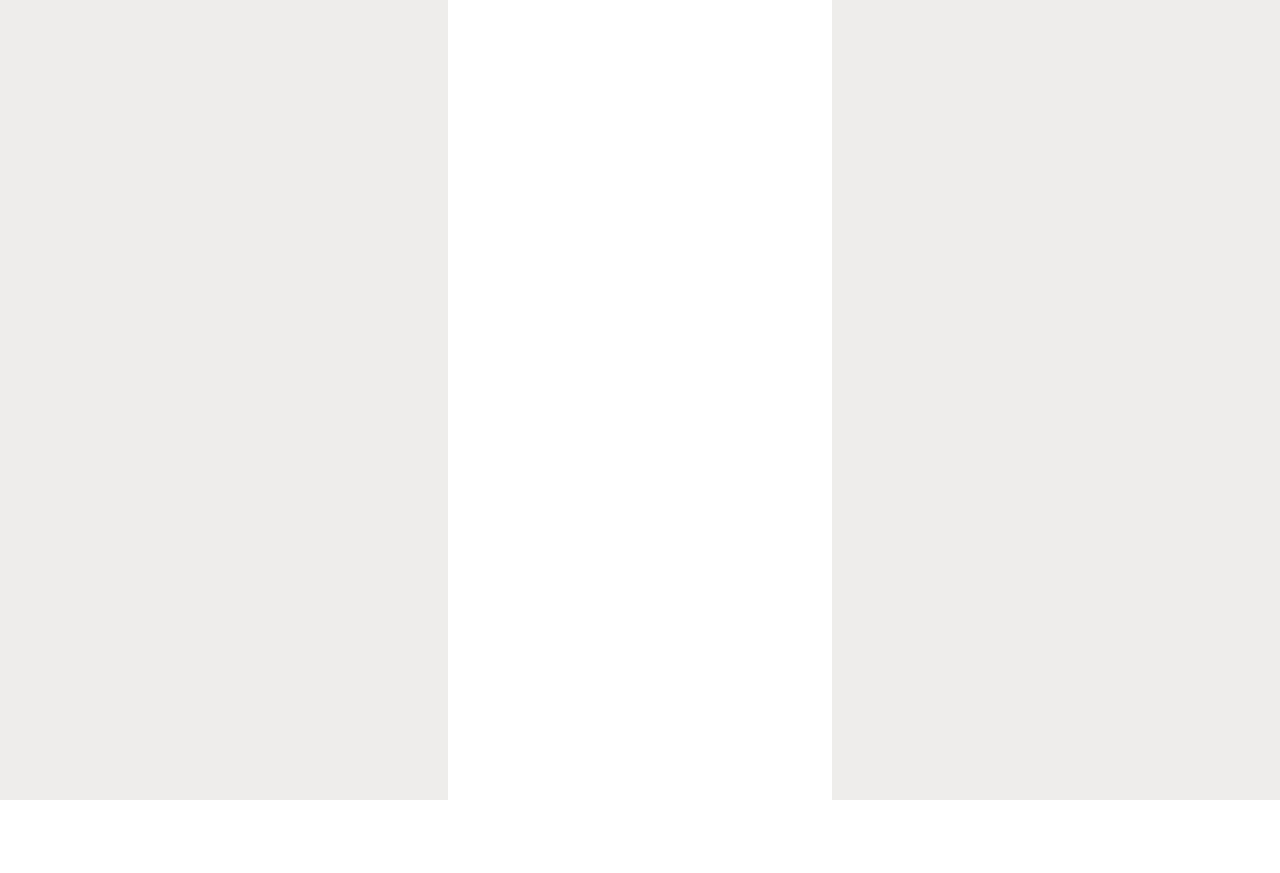
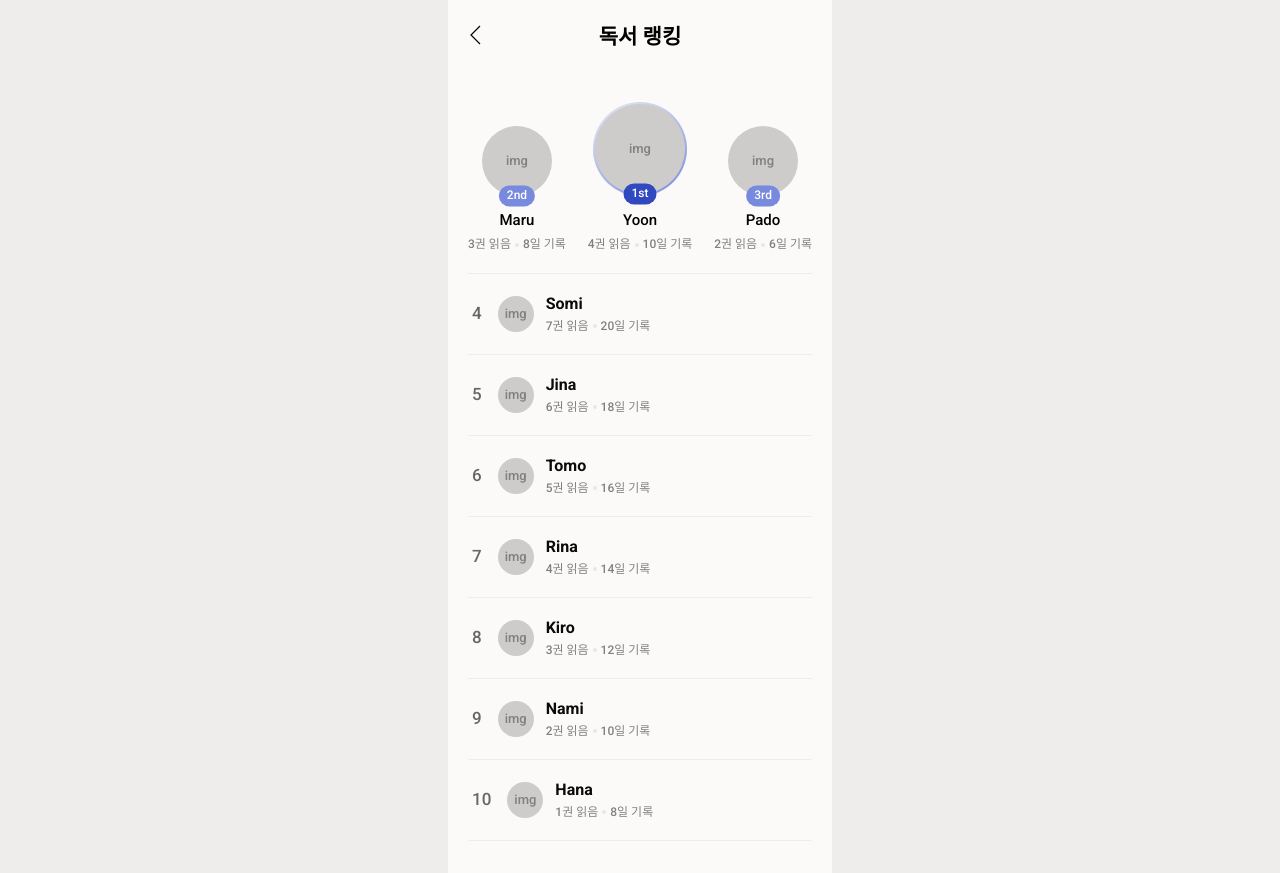
Before and after one commit to Project-BookLog/BookLog-FrontEnd, a React (Vite) app: page /mypage/readingranking in a window 1280 px wide. Before the commit this address had no page. Before the commit the page ends 800 px from the top, so only its background shows below. Built offline with nearby package versions, Linux system fonts and the light colour scheme.

Commit message:
[#92] 마이) 독서랭킹페이지 퍼블리싱

```diff
--- a/src/App.tsx
+++ b/src/App.tsx
@@ -34,7 +34,7 @@ import MyPage from "./pages/mypage/MyPage";
 import EditProfile from "./pages/mypage/EditProfile";
 import Setting from "./pages/mypage/Setting";
 import ReadingCalendarPage from "./pages/mypage/ReadingCalenderPage";
-
+import ReadingRankingPage from "./pages/mypage/ReadingRankingPage";
 
 
 function GlobalToast() {
@@ -77,6 +77,7 @@ function App() {
         <Route path="/users/:userId" element={<UserProfilePage />} />
         <Route path="/setting" element={<Setting />} />
         <Route path="/mypage/readingcalendar" element={<ReadingCalendarPage />} />
+        <Route path="/mypage/readingranking" element={<ReadingRankingPage />} />
 
       </Routes>
 
--- /dev/null
+++ b/src/components/mypage/ReadingRankingList.tsx
@@ -0,0 +1,36 @@
+import { userRanking } from "../../data/usersRanking.mock";
+import type { usersRanking } from "../../data/usersRanking.mock";
+
+const ReadingRankingList = () => {
+  const users = userRanking.slice(3);
+
+  return (
+    <section className="mt-5">
+      <ul className="space-y-5">
+        {users.map((user: usersRanking) => (
+          <>
+            <li key={user.name} className="flex h-10 items-center gap-x-3">
+              <div className="text-subtitle-01-m text-gray-700 px-1">{user.rank}</div>
+
+              <div className="flex-shrink-0 w-9 h-9 rounded-full bg-gray-300 flex items-center justify-center">
+                <span className="text-caption-01 text-gray-600">img</span>
+              </div>
+
+              <div className="flex-1 min-w-0">
+                <p className="text-subtitle-02-sb text-black truncate">{user.name}</p>
+                <p className="mt-0.5 text-caption-02 text-gray-600">
+                  {user.books}권 읽음
+                  <span className="inline-block w-1 h-1 mx-1 bg-gray-500/20 rounded-full align-middle" />
+                  {user.days}일 기록
+                </p>
+              </div>
+            </li>
+            <hr className="text-gray-100"/>
+          </>
+        ))}
+      </ul>
+    </section>
+  );
+};
+
+export default ReadingRankingList;
--- a/src/components/mypage/ReadingRanking.tsx
+++ b/src/components/mypage/TopReadingRanking.tsx
@@ -1,5 +1,3 @@
-import { BackIcon } from "../../assets/icons";
-
 const users = [
   { name: "Maru", rank: 2, books: 3, days: 8 },
   { name: "Yoon", rank: 1, books: 4, days: 10 },
@@ -12,20 +10,9 @@ const rankLabel: Record<number, string> = {
   3: "3rd",
 };
 
-function ReadingRanking() {
+function TopReadingRanking() {
   return (
     <div className="bg-bg">
-      <header className="mb-3.5 flex justify-between">
-        <p className="text-title-02">독서 랭킹</p>
-        <button
-          type="button"
-          className="flex items-center gap-0.5 text-gray-500 text-body-03"
-        >
-          <span>전체보기</span>
-          <BackIcon className="rotate-180 w-[14px] h-[14px]" />
-        </button>
-      </header>
-
       <section className="w-full mt-[14px]">
         {/* 랭킹 리스트 */}
         <div className="flex items-end justify-between">
@@ -75,4 +62,4 @@ function ReadingRanking() {
   );
 }
 
-export default ReadingRanking;
+export default TopReadingRanking;
--- /dev/null
+++ b/src/data/usersRanking.mock.ts
@@ -0,0 +1,19 @@
+export interface usersRanking {
+  name: string;
+  rank: number;
+  books: number;
+  days: number;
+}
+
+export const userRanking : usersRanking[] = [
+  { name: "Yoon", rank: 1, books: 12, days: 28 },
+  { name: "Maru", rank: 2, books: 10, days: 25 },
+  { name: "Pado", rank: 3, books: 8, days: 22 },
+  { name: "Somi", rank: 4, books: 7, days: 20 },
+  { name: "Jina", rank: 5, books: 6, days: 18 },
+  { name: "Tomo", rank: 6, books: 5, days: 16 },
+  { name: "Rina", rank: 7, books: 4, days: 14 },
+  { name: "Kiro", rank: 8, books: 3, days: 12 },
+  { name: "Nami", rank: 9, books: 2, days: 10 },
+  { name: "Hana", rank: 10, books: 1, days: 8 },
+];
--- a/src/pages/mypage/MyPage.tsx
+++ b/src/pages/mypage/MyPage.tsx
@@ -2,7 +2,7 @@ import { Setting, BackIcon } from "../../assets/icons";
 import { mockUser } from "../../data/user.mock";
 import UserInfoCard from "../../components/mypage/UserInfoCard";
 import ReadingStatus from "../../components/mypage/ReadingStatus";
-import ReadingRanking from "../../components/mypage/ReadingRanking";
+import TopReadingRanking from "../../components/mypage/TopReadingRanking";
 import ReadingCalendar from "../../components/mypage/ReadingCalendar";
 import NavbarBottom from "../../components/common/navbar/NavBarBottom";
 import { useNavigate } from "react-router-dom";
@@ -25,6 +25,10 @@ function MyPage() {
 
   const handleCalendarClick = () => {
     navigate("/mypage/readingcalendar");
+  };
+
+  const handleRankingClick = () => {
+    navigate("/mypage/readingranking");
   };
 
 
@@ -52,10 +56,26 @@ function MyPage() {
           <ReadingStatus />
         </section>
 
+
+        {/* 독서 랭킹 */}
         <section className="px-5 mt-8">
-          <ReadingRanking />
+          <div className="mb-3.5 flex justify-between">
+            <p className="text-title-02">독서 랭킹</p>
+            <button
+              type="button"
+              onClick={handleRankingClick}
+              className="flex items-center gap-0.5 text-gray-500 text-body-03"
+            >
+              <span>전체보기</span>
+              <BackIcon className="rotate-180 w-[14px] h-[14px]" />
+            </button>
+          </div>
+
+          <TopReadingRanking />
         </section>
 
+
+        {/* 독서 캘린더 */}
         <section className="px-5 mt-8 mb-28">
           <div className="mb-3.5 flex justify-between">
             <p className="text-title-02">독서 캘린더</p>
--- /dev/null
+++ b/src/pages/mypage/ReadingRankingPage.tsx
@@ -0,0 +1,25 @@
+
+import NavBarTop from "../../components/common/navbar/NavBarTop";
+import TopReadingRanking from "../../components/mypage/TopReadingRanking";
+import ReadingRankingList from "../../components/mypage/ReadingRankingList";
+function ReadingRankingPage() {
+  return (
+    <div className="bg-bg min-h-screen">
+      <NavBarTop
+        title="독서 랭킹"
+        onBack={() => history.back()}
+      />
+
+      <main className="px-5 pt-5 pb-8">
+
+        <TopReadingRanking />
+        <hr className="text-gray-100 mt-5"/>
+
+        <ReadingRankingList />
+
+      </main>
+    </div>
+  );
+}
+
+export default ReadingRankingPage;
```
